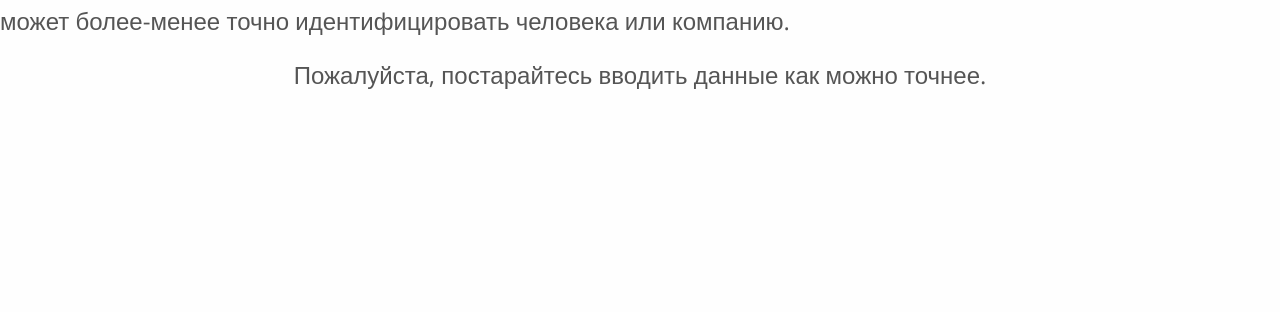
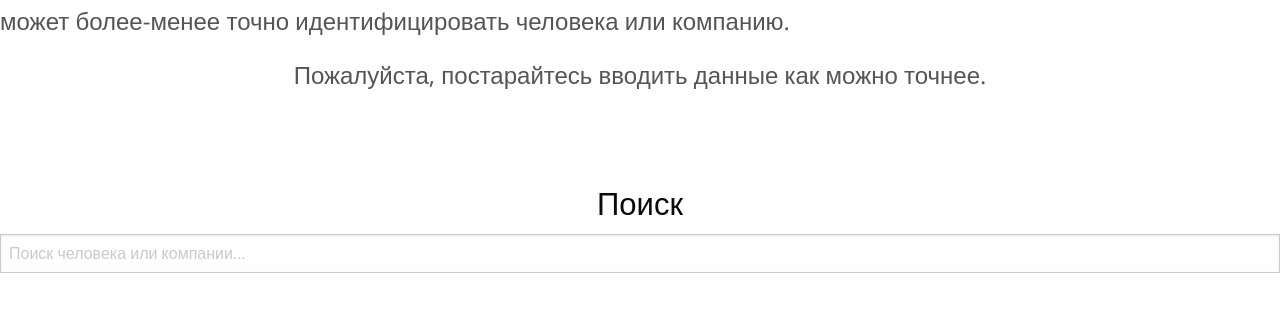
Before and after one commit to sansaralab/black, a Django app: page / in a window 1280 px wide. Shown: the part 247-559 px from the top of the page. Run offline with Django 3.2, Linux system fonts and the light colour scheme; some libraries are stand-ins or nearby versions.

Commit message:
prepare for search form

```diff
--- a/http_front/forms.py
+++ b/http_front/forms.py
@@ -7,6 +7,12 @@ class FirstScreenForm(forms.Form):
                                widget=forms.TextInput(attrs={'placeholder': 'На кого жалуемся?', 'autofocus': ''}))
 
 
+class SearchForm(forms.Form):
+    template = forms.CharField(label="",
+                               required=True,
+                               widget=forms.TextInput(attrs={'placeholder': 'Поиск человека или компании...'}))
+
+
 class ConcreteForm(forms.Form):
     identity = forms.CharField(required=True, widget=forms.TextInput(attrs={'placeholder': 'На кого жалуемся?', 'autofocus': ''}))
     category = forms.CharField(required=True, widget=forms.TextInput(attrs={'placeholder': 'Категория действия'}))
--- a/http_front/templates/http_front/main/index.html
+++ b/http_front/templates/http_front/main/index.html
@@ -24,5 +24,17 @@
             </p>
         </div>
 
+        <div class="row column text-center">
+            <br><br>
+            <h3>Поиск</h3>
+        </div>
+
+        <div class="row column">
+            <form action="" method="post">
+                {% csrf_token %}
+                {{ search_form.template }}
+            </form>
+        </div>
+
     </div>
 {% endblock %}
--- a/http_front/views.py
+++ b/http_front/views.py
@@ -1,6 +1,6 @@
 from django.shortcuts import render, redirect
 from django.http import HttpResponseRedirect
-from .forms import FirstScreenForm, ConcreteForm
+from .forms import FirstScreenForm, ConcreteForm, SearchForm
 from complaints_manager import service
 
 
@@ -13,8 +13,11 @@ def main(req):
     else:
         form = FirstScreenForm()
 
+    search_form = SearchForm()
+
     return render(req, 'http_front/main/index.html', {
-        'form': form
+        'form': form,
+        'search_form': search_form
     })
 
 
```
